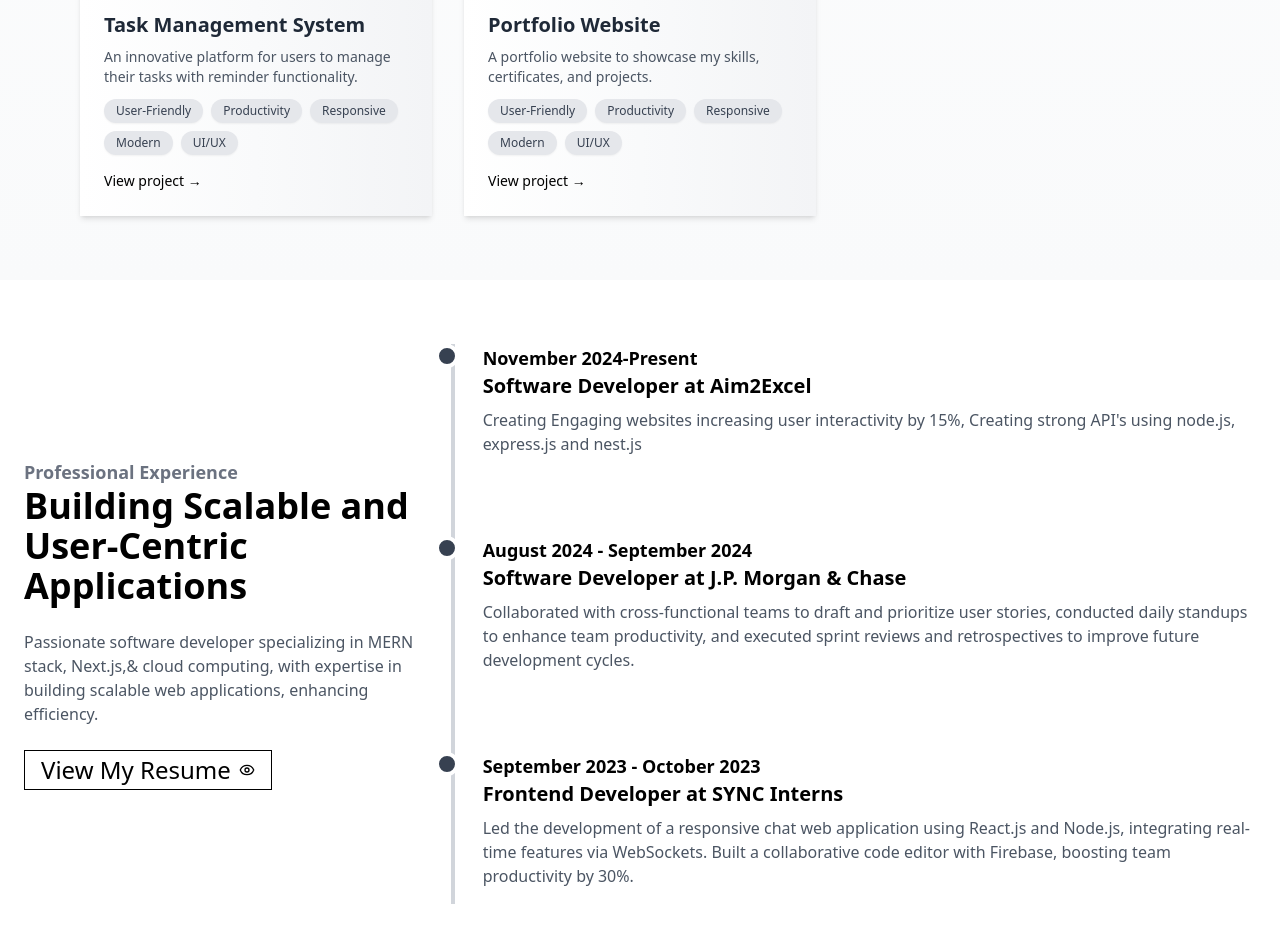
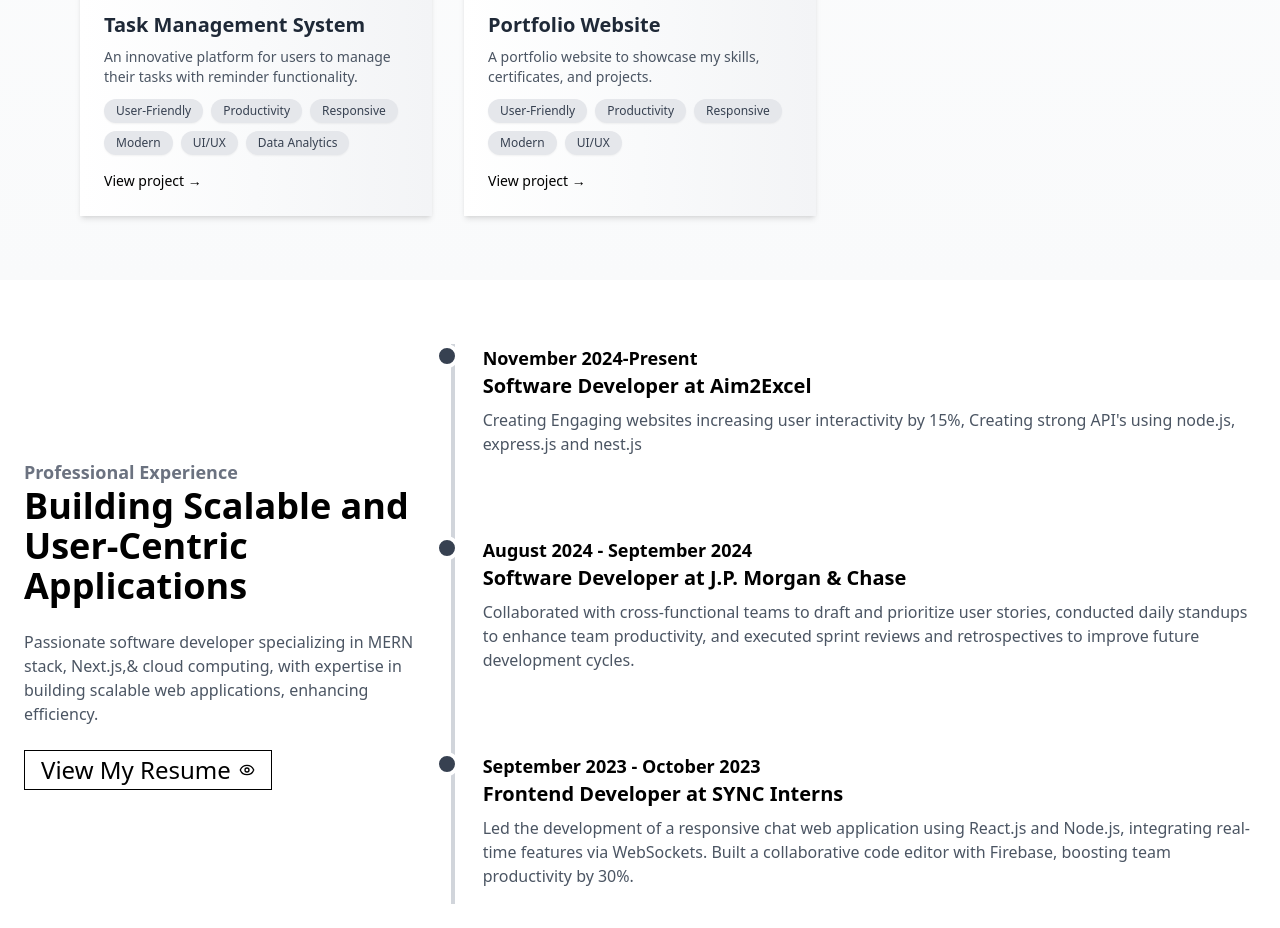
Before and after one commit to manavlade/Portfolio-Website, a React (Vite) app in the folder Portfolio Website/: page / in a window 1280 px wide. Shown: the part 4480-5408 px from the top of the page. Built offline with nearby package versions, Linux system fonts and the light colour scheme.

Commit message:
updated resume and projects

```diff
--- a/Portfolio Website/src/Components/Projects/Projects.jsx
+++ b/Portfolio Website/src/Components/Projects/Projects.jsx
@@ -32,7 +32,7 @@ const projects = [
     {
         title: "Task Management System",
         description: "An innovative platform for users to manage their tasks with reminder functionality.",
-        tags: ["User-Friendly", "Productivity", "Responsive", "Modern", "UI/UX"],
+        tags: ["User-Friendly", "Productivity", "Responsive", "Modern", "UI/UX", "Data Analytics"],
         image: Task,
         link: "https://github.com/manavlade/Task-Management-App",
     },
```
Also changed, not shown: 1 other file (tests, documents, lock files or other folders).
